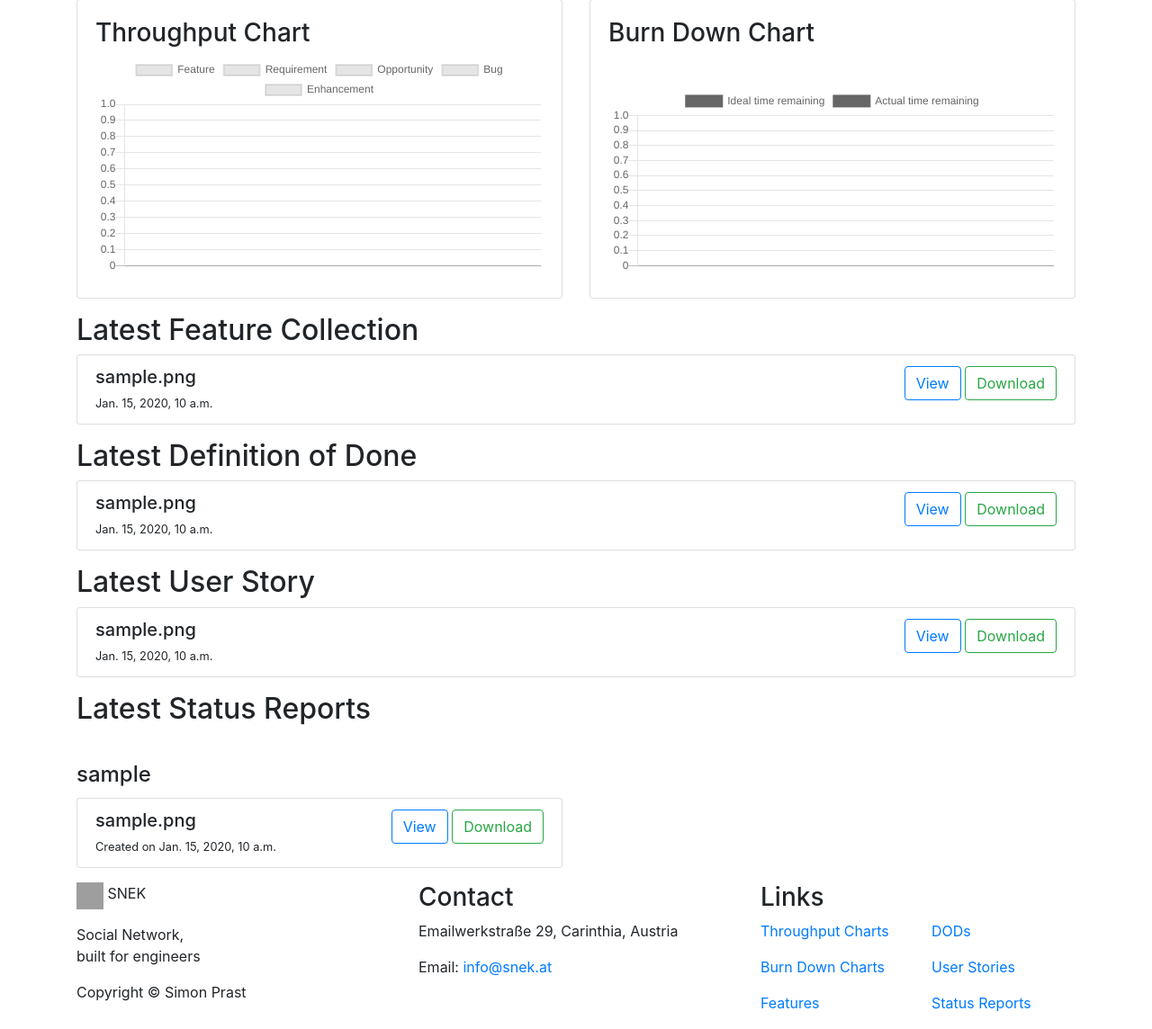
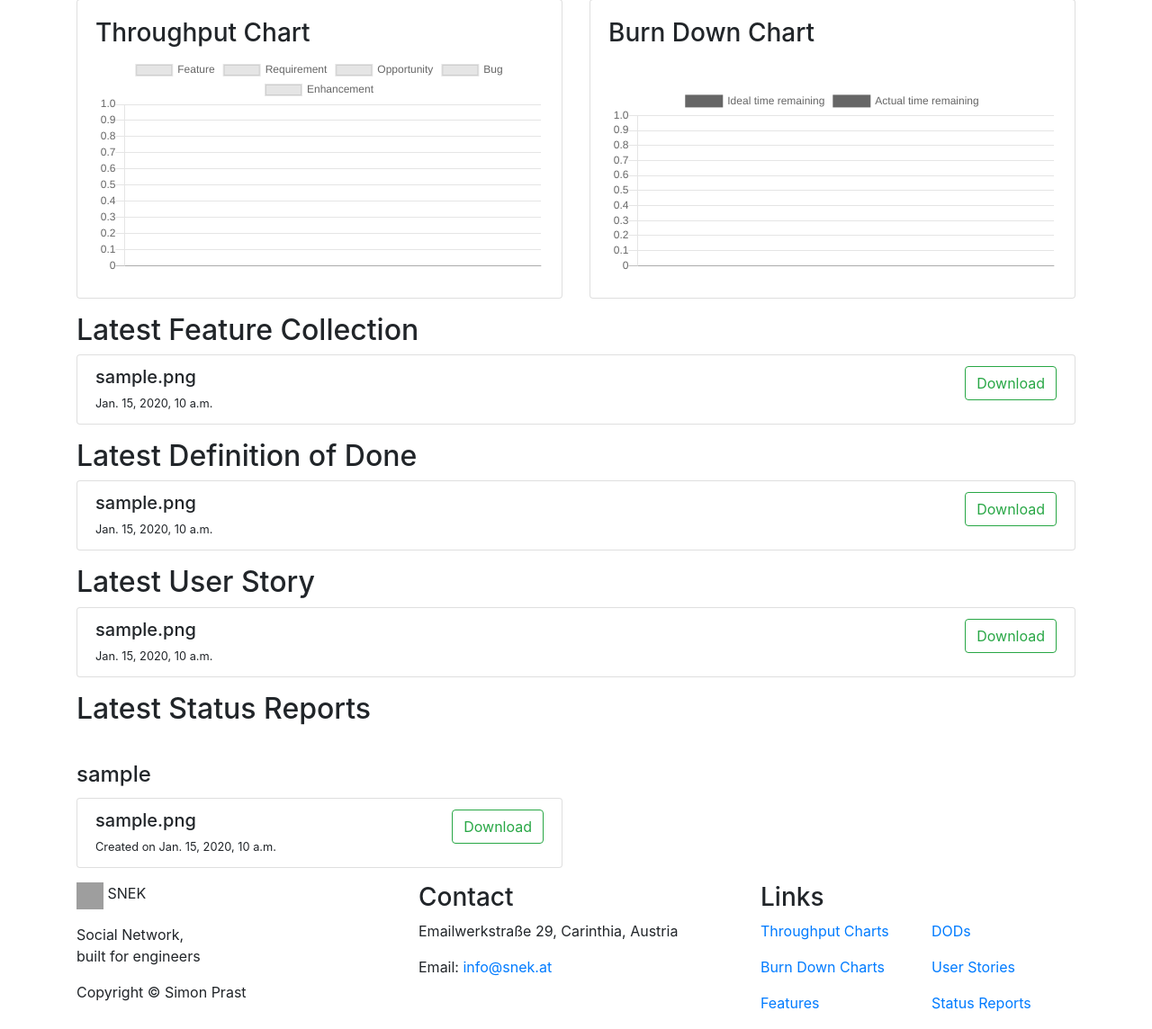
Before and after one commit to snek-at/tastic-engine, a Django app: page / in a window 1280 px wide. Shown: the part 73-1217 px from the top of the page at 90% size. Run offline with Django 3.2, Linux system fonts and the light colour scheme; tables that the repository leaves empty hold one stand-in row (values such as "Sample post"); some libraries are stand-ins or nearby versions; grey boxes are pictures that could not be loaded.

Commit message:
Update index template
The view button was removed from the index template.

```diff
--- a/templates/index.html
+++ b/templates/index.html
@@ -36,11 +36,6 @@
               <small>{{ feature.createdAt }}</small>
             </div>
             <div>
-              <a href="/features/view/{{ story.name }}">
-                <button type="button" class="btn btn-outline-primary">
-                  View
-                </button>
-              </a>
               <a href="/features/download/{{ story.name }}" download>
                 <button type="button" class="btn btn-outline-success">
                   Download
@@ -61,11 +56,6 @@
               <small>{{ dod.createdAt }}</small>
             </div>
             <div>
-              <a href="/dods/view/{{ story.name }}">
-                <button type="button" class="btn btn-outline-primary">
-                  View
-                </button>
-              </a>
               <a href="/dods/download/{{ story.name }}" download>
                 <button type="button" class="btn btn-outline-success">
                   Download
@@ -86,11 +76,6 @@
               <small>{{ story.createdAt }}</small>
             </div>
             <div>
-              <a href="/stories/view/{{ story.name }}">
-                <button type="button" class="btn btn-outline-primary">
-                  View
-                </button>
-              </a>
               <a href="/stories/download/{{ story.name }}" download>
                 <button type="button" class="btn btn-outline-success">
                   Download
@@ -117,11 +102,6 @@
                     <small>Created on {{ file.createdAt }}</small>
                   </div>
                   <div>
-                    <a href="/reports/view/{{ file.name }}">
-                      <button type="button" class="btn btn-outline-primary">
-                        View
-                      </button>
-                    </a>
                     <a href="/reports/download/{{ file.name }}" download>
                       <button type="button" class="btn btn-outline-success">
                         Download
```
